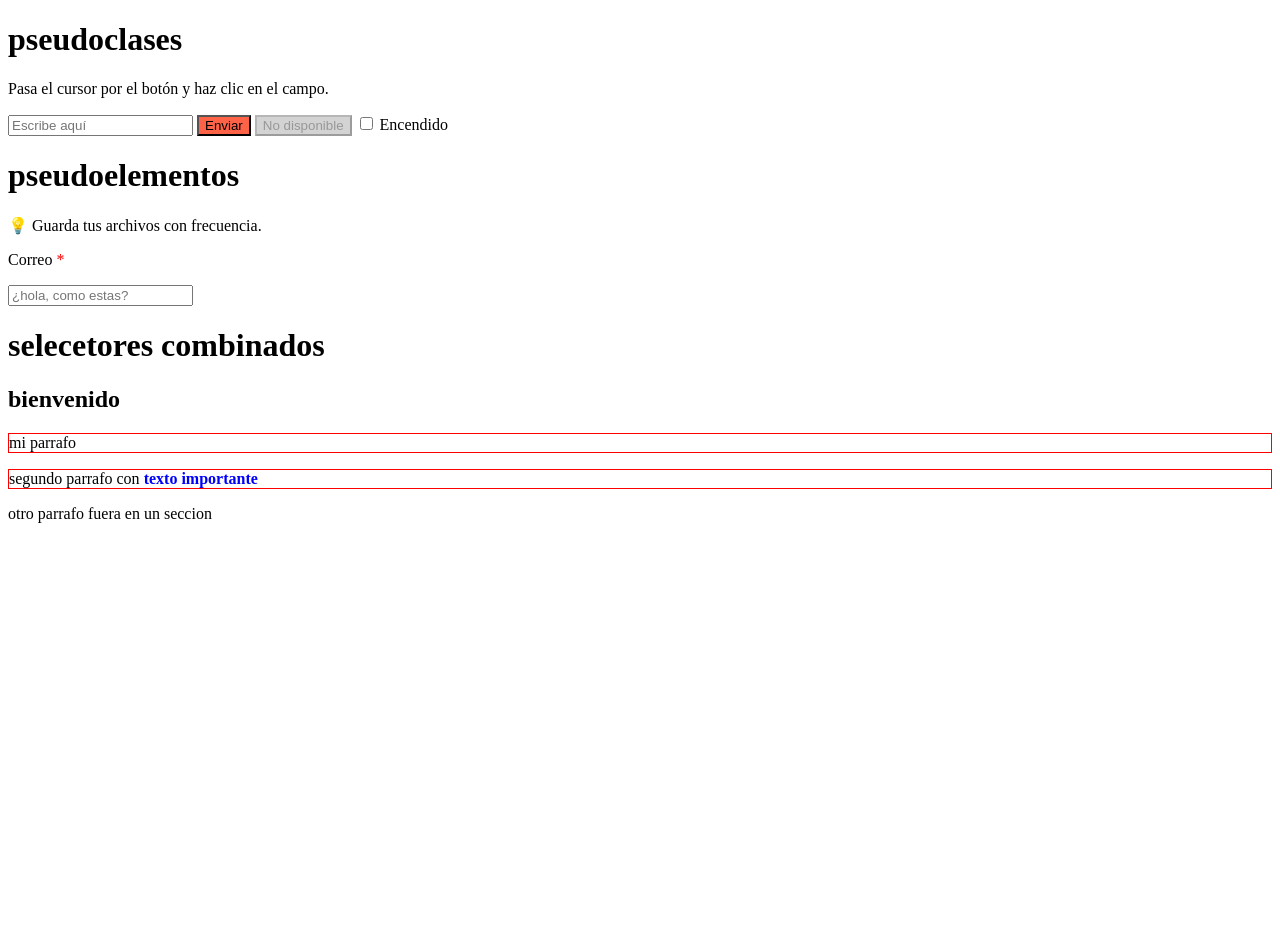
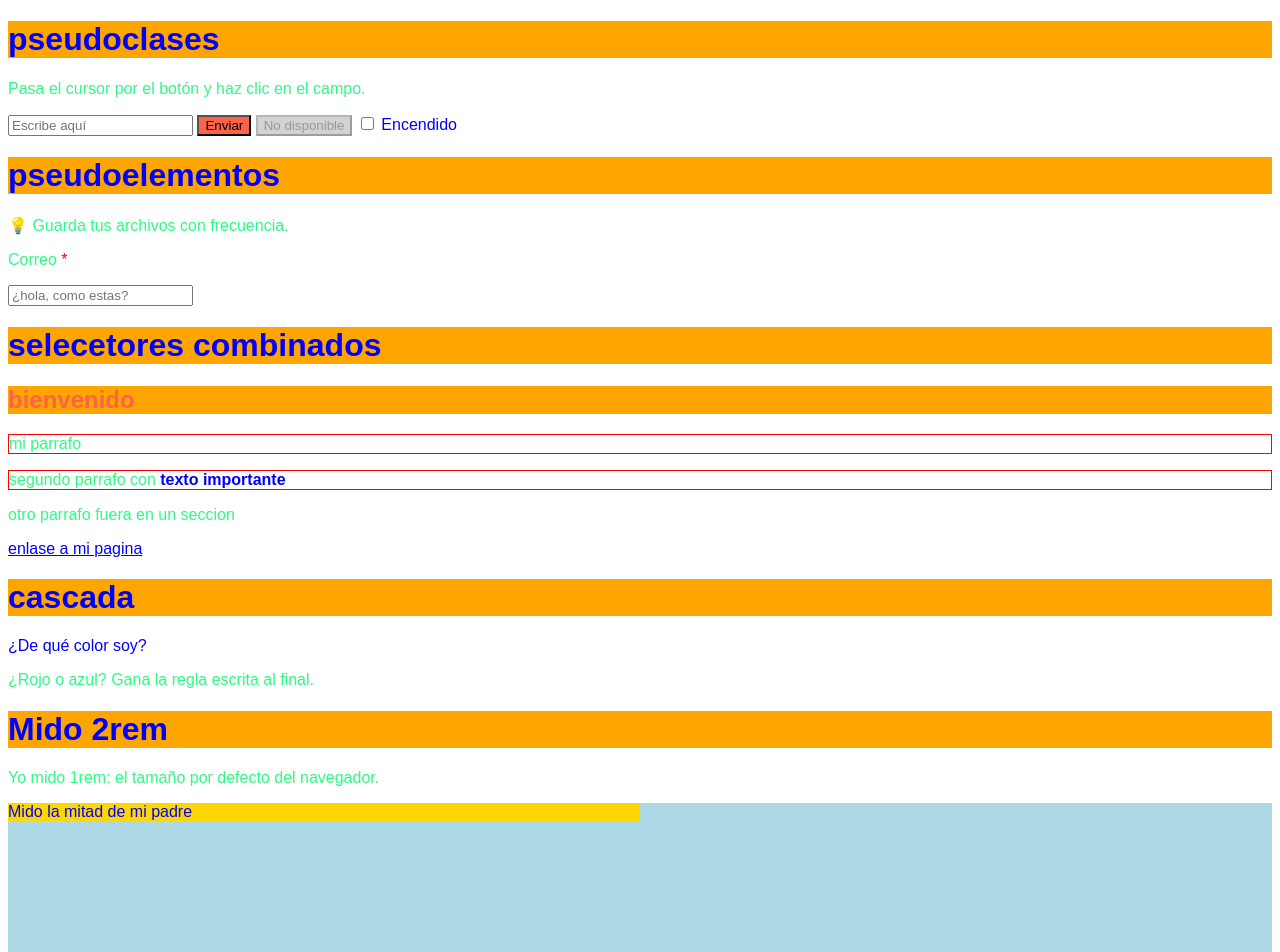
Before and after one commit to maldito32111-stack/bootcamp-frontend-python, a plain HTML site: page SEMANA2/dia02pseudoclases/index.html in a window 1280 px wide. Shown: the top 952 px of the page. Before the commit the page ends 800 px from the top, so only its background shows below. Drawn offline with Linux system fonts and the light colour scheme.

Commit message:
semana2-css-dia2-contac-form

```diff
--- a/SEMANA2/dia02pseudoclases/index.html
+++ b/SEMANA2/dia02pseudoclases/index.html
@@ -59,7 +59,90 @@ p > strong {
     color: blue;
 }
 
-/**/
+/* selector de hermano adyacente */
+
+h2 p {
+ font-weight: bold;
+ color: orange;
+}
+
+h1, h2, h3 {
+    background-color: orange;
+}
+
+/*herencia*/
+
+article{
+    color: red;
+    font-family: Arial;
+}
+
+body{
+    color: blue;
+    font-family: Arial;
+}
+
+a,button ¨{
+    color:  inherit;
+    font-family: Arial;
+}
+
+/* cascada */
+
+header {
+  color: green;
+}
+
+.texto {
+  color: red;
+}
+
+#cabecera {
+  color: blue;
+}
+
+/* otra forma de cascada */
+
+p {
+  color: red;
+}
+
+p {
+  color: rgb(47, 250, 132); /* Gana esta */
+}
+
+/* unidades de medida */
+
+/*
+    absolutas: px, cm, mm, in, pt, pc: simpre miden lo mismo
+
+    relativas: %, em, rem, vw, vh, vmin, vmax(+ modernas y flexibles): simpre depende de otra medida
+*/
+
+h1 {
+  font-size: 2rem; /* 32px con el tamaño por defecto */
+}
+
+/* porcentajes */
+
+.portada {
+  height: 100vh; /* Todo el alto de la ventana */
+  background-color: lightblue;
+}
+
+.caja {
+  width: 50%;
+  background-color: gold;
+}
+
+/* colores */
+
+h2 {
+  color: tomato;
+  color: #ff6347;/* rgb - red green blue */
+  color: rgb(255, 99, 71);
+  color: hsl(9, 100%, 64%);
+}
 
     </style>
 </head>
@@ -89,6 +172,24 @@ p > strong {
 
     <section>
         <p>otro parrafo fuera en un seccion</p>
+        <a href="#">enlase a mi pagina</a>
     </section>
+
+    <h1 >cascada</h1>
+
+    <header id="cabecera" class="texto">¿De qué color soy?</header>
+
+    <p>¿Rojo o azul? Gana la regla escrita al final.</p>
+
+    <h1>Mido 2rem</h1>
+    <p>Yo mido 1rem: el tamaño por defecto del navegador.</p>
+
+    <section class="portada">
+        <div class="caja">Mido la mitad de mi padre</div>
+    </section>
+
+    <h2>Soy color tomate</h2>
+    <p>Borra tres de las cuatro líneas de color: el título se verá igual.</p>
+
 </body>
 </html>
```
